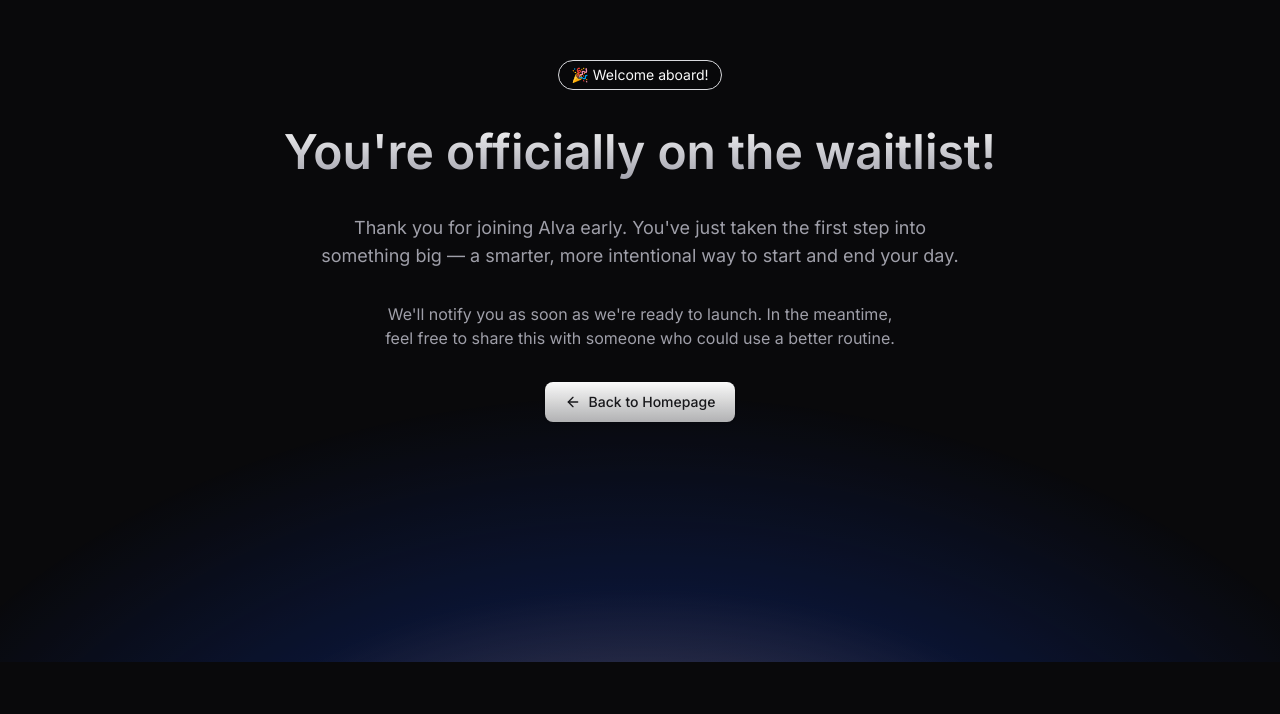
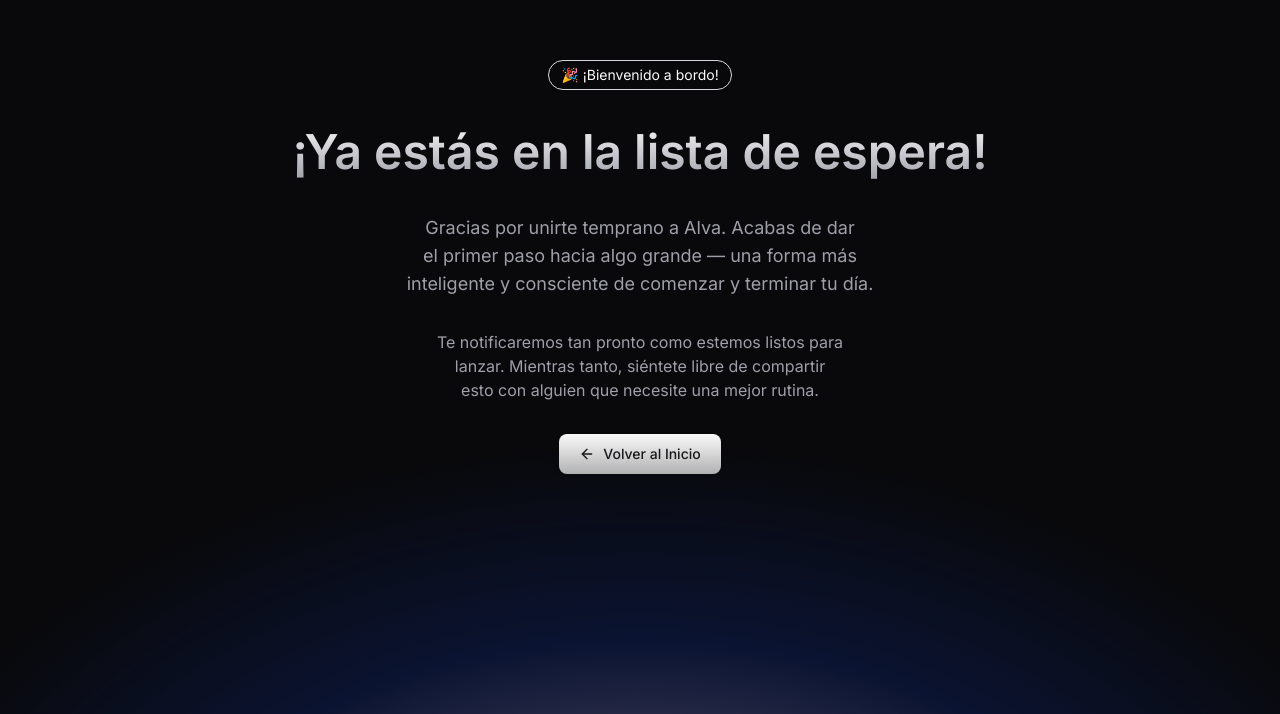
Before and after one commit to DiegoCM1/Alva, a Next.js app: page /thanks in a window 1280 px wide. Shown: the part 132-846 px from the top of the page. Before the commit the page ends 800 px from the top, so only its background shows below. Built offline with nearby package versions, Linux system fonts and the light colour scheme.

Commit message:
Translated /thanks page to spanish

```diff
--- a/app/thanks/page.tsx
+++ b/app/thanks/page.tsx
@@ -12,23 +12,23 @@
     <Section className="group relative overflow-hidden py-32 sm:py-40">
       <div className="max-w-container mx-auto relative z-10 flex flex-col items-center gap-8">
         <span className="animate-appear opacity-0 inline-flex items-center rounded-full border border-border bg-background/50 px-3 py-1 text-sm backdrop-blur-sm">
-          🎉 Welcome aboard!
+          🎉 ¡Bienvenido a bordo!
         </span>
 
         <h1 className="animate-appear from-foreground to-foreground dark:to-muted-foreground relative z-10 inline-block bg-gradient-to-b bg-clip-text text-4xl font-semibold text-balance text-transparent drop-shadow-2xl opacity-0 delay-100 sm:text-5xl sm:leading-tight">
-          You&apos;re officially on the waitlist!
+          ¡Ya estás en la lista de espera!
         </h1>
 
         <p className="animate-appear text-muted-foreground relative z-10 max-w-[640px] text-balance text-center text-lg opacity-0 delay-200">
-          Thank you for joining Alva early. You&apos;ve just taken the first step
-          into something big — a smarter, more intentional way to start and end
-          your day.
+          Gracias por unirte temprano a Alva. Acabas de dar el primer paso hacia
+          algo grande — una forma más inteligente y consciente de comenzar y
+          terminar tu día.
         </p>
 
         <p className="animate-appear text-muted-foreground relative z-10 max-w-[540px] text-balance text-center opacity-0 delay-300">
-          We&apos;ll notify you as soon as we&apos;re ready to launch. In the
-          meantime, feel free to share this with someone who could use a better
-          routine.
+          Te notificaremos tan pronto como estemos listos para lanzar. Mientras
+          tanto, siéntete libre de compartir esto con alguien que necesite una
+          mejor rutina.
         </p>
 
         <Button
@@ -39,7 +39,7 @@
         >
           <Link href="/" className="flex items-center gap-2">
             <ArrowLeftIcon className="h-4 w-4" />
-            Back to Homepage
+            Volver al Inicio
           </Link>
         </Button>
       </div>
--- a/components/sections/hero/default.tsx
+++ b/components/sections/hero/default.tsx
@@ -157,6 +157,8 @@
                 className="animate-appear-zoom opacity-0 delay-1000"
               />
             </div>
+
+
           )}
         </div>
       </div>
```
